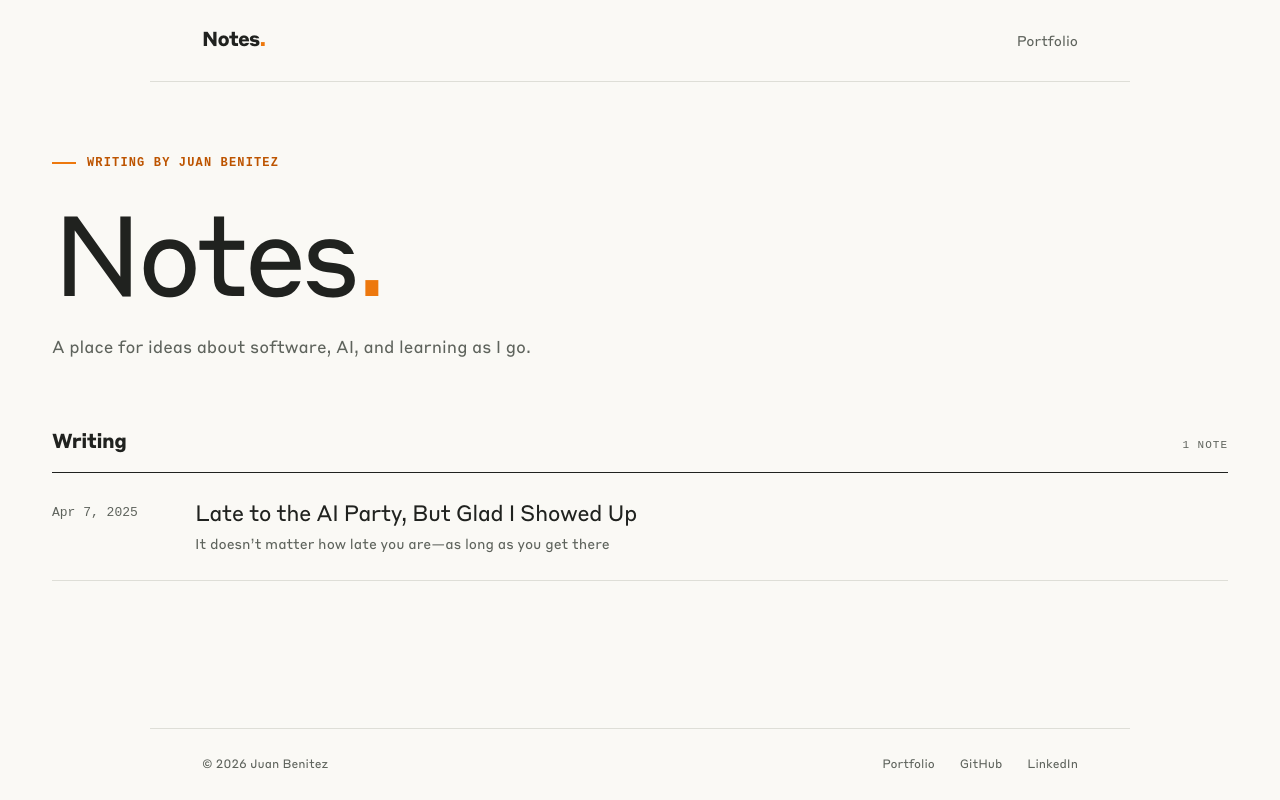
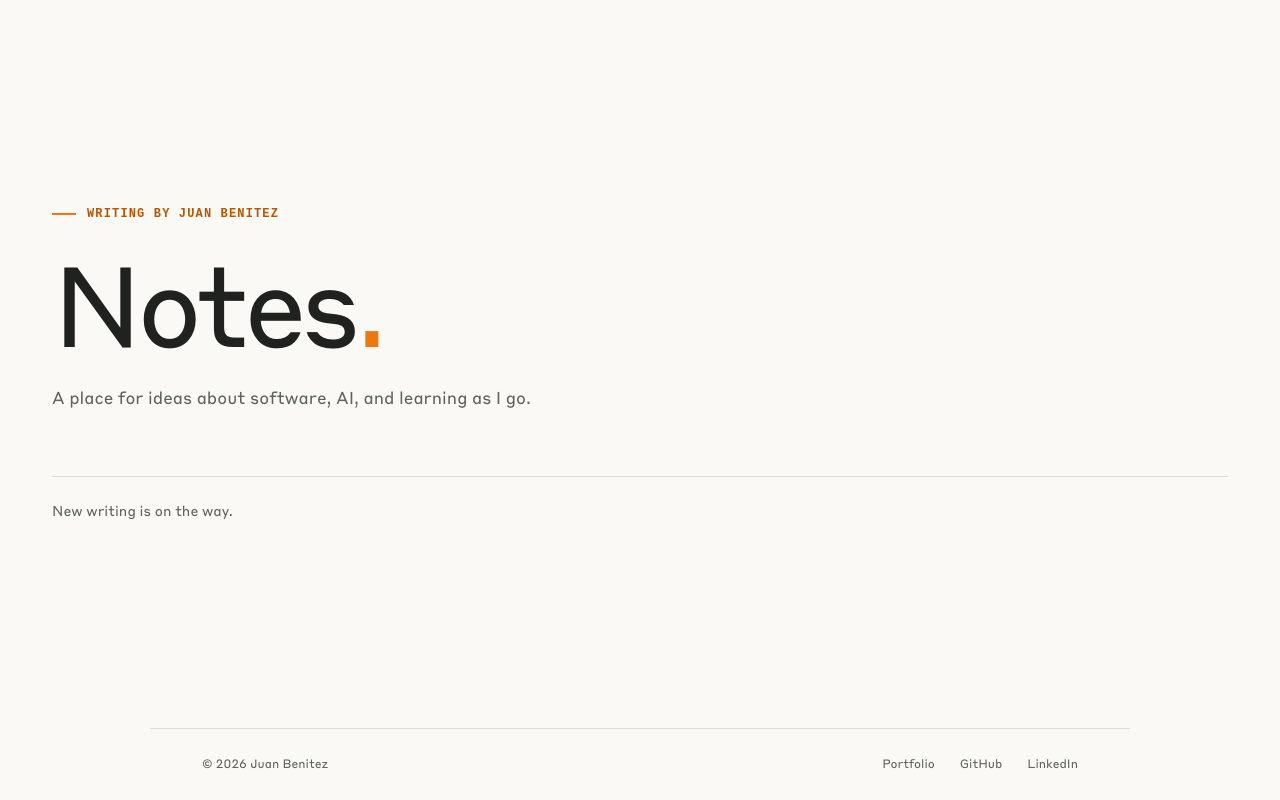
Before and after one commit to juanbeniteza/notes-website, an Astro site: page / in a window 1280 px wide. Built offline with nearby package versions, Linux system fonts and the light colour scheme; Astro itself is replaced by a stand-in of ours.

Commit message:
Simplify notes homepage and unpublish old article

```diff
--- a/src/content/notes/late-to-the-ai-party-but-glad-i-showed-up.md
+++ b/src/content/notes/late-to-the-ai-party-but-glad-i-showed-up.md
@@ -2,6 +2,7 @@
 title: Late to the AI Party, But Glad I Showed Up
 description: It doesn’t matter how late you are—as long as you get there
 pubDate: 2025-04-07T00:00:00Z
+draft: true
 ---
 
 I have to admit it: I arrived very late to the AI party. Aside from using ChatGPT to help me with diet plans, workout routines, or even travel itineraries, I hadn’t really found it that useful in my day-to-day work as a developer.
--- a/src/layouts/Layout.astro
+++ b/src/layouts/Layout.astro
@@ -20,10 +20,6 @@ const { title, description, image, noindex, canonicalURL, article = false } = As
   <body>
     <a class="skip-link" href="#main-content">Skip to content</a>
     <div class="page-frame">
-      <header class="site-header shell">
-        <a class="site-name" href="/">Notes<span>.</span></a>
-        <a class="portfolio-link" href="https://juanbenitez.dev">Portfolio</a>
-      </header>
       <main id="main-content" class="shell main-content"><slot /></main>
       <footer class="site-footer shell">
         <span>© {new Date().getFullYear()} Juan Benitez</span>
--- a/src/pages/index.astro
+++ b/src/pages/index.astro
@@ -8,15 +8,15 @@ const notes = (await getCollection('notes'))
 const formatDate = (date: Date) => date.toLocaleDateString('en-US', { year: 'numeric', month: 'short', day: 'numeric' });
 ---
 <Layout title="Notes | Juan Benitez" description="Notes from Juan Benitez on software, AI, and what he is learning along the way.">
-  <div class="notes-home">
+  <div class:list={['notes-home', notes.length === 0 && 'notes-home-empty']}>
     <section class="intro" aria-labelledby="page-title">
       <p class="eyebrow"><span class="eyebrow-mark" aria-hidden="true"></span> WRITING BY JUAN BENITEZ</p>
       <h1 id="page-title">Notes<span>.</span></h1>
       <p class="intro-copy">A place for ideas about software, AI, and learning as I go.</p>
     </section>
-    <section class="notes-list" aria-labelledby="recent-title">
+    {notes.length ? <section class="notes-list" aria-labelledby="recent-title">
       <div class="section-top"><h2 id="recent-title">Writing</h2><span>{notes.length} {notes.length === 1 ? 'NOTE' : 'NOTES'}</span></div>
-      {notes.length ? <ol>
+      <ol>
         {notes.map(note => <li>
           <a href={`/${note.slug}`} class="note-link">
             <time datetime={note.data.pubDate.toISOString()}>{formatDate(note.data.pubDate)}</time>
@@ -24,7 +24,7 @@ const formatDate = (date: Date) => date.toLocaleDateString('en-US', { year: 'num
             <span class="note-description">{note.data.description}</span>
           </a>
         </li>)}
-      </ol> : <p class="empty-state">More notes coming soon.</p>}
-    </section>
+      </ol>
+    </section> : <p class="empty-message">New writing is on the way.</p>}
   </div>
 </Layout>
--- a/src/styles/global.css
+++ b/src/styles/global.css
@@ -30,13 +30,10 @@ a:hover { color: var(--orange-deep); }
 a:focus-visible { outline: 2px solid var(--orange-deep); outline-offset: 4px; }
 ::selection { background: #ffca9c; color: var(--ink); }
 .shell { width: min(100%, 980px); margin-inline: auto; padding-inline: clamp(24px, 5vw, 52px); }
-.page-frame { min-height: 100svh; display: grid; grid-template-rows: auto 1fr auto; }
-.site-header { min-height: 82px; display: flex; justify-content: space-between; align-items: center; gap: 20px; border-bottom: 1px solid var(--line); }
-.site-name { font-size: 20px; font-weight: 700; letter-spacing: -.8px; }
-.site-name span { color: var(--orange); }
-.portfolio-link { font-size: 14px; color: var(--muted); }
-.main-content { width: 100%; }
+.page-frame { min-height: 100svh; display: grid; grid-template-rows: 1fr auto; }
+.main-content { width: 100%; align-self: center; }
 .notes-home { padding-top: clamp(54px, 9vh, 100px); padding-bottom: 75px; }
+.notes-home-empty { padding-top: 35px; padding-bottom: 35px; }
 .eyebrow { display: flex; align-items: center; gap: 11px; margin: 0 0 19px; color: var(--orange-deep); font: 700 12px/1.5 monospace; letter-spacing: 1.15px; }
 .eyebrow-mark { width: 24px; height: 2px; background: var(--orange); }
 .intro h1 { font-size: clamp(68px, 11vw, 112px); letter-spacing: -6px; line-height: 1.08; font-weight: 400; margin: 0 0 19px; }
@@ -53,7 +50,7 @@ a:focus-visible { outline: 2px solid var(--orange-deep); outline-offset: 4px; }
 .note-title { font-size: 22px; line-height: 1.4; letter-spacing: -.6px; }
 .note-description { grid-column: 2; color: var(--muted); font-size: 14px; margin-top: 5px; }
 .note-link:hover .note-title { color: var(--orange-deep); }
-.empty-state { color: var(--muted); padding-block: 25px; }
+.empty-message { border-top: 1px solid var(--line); margin: 64px 0 0; padding-top: 22px; color: var(--muted); font-size: 14px; }
 .note-page { max-width: 760px; padding-top: 48px; padding-bottom: 90px; }
 .all-notes-link { color: var(--orange-deep); font-size: 13px; font-weight: 700; }
 .article-header { padding-top: 44px; padding-bottom: 33px; border-bottom: 1px solid var(--line); }
@@ -81,11 +78,12 @@ a:focus-visible { outline: 2px solid var(--orange-deep); outline-offset: 4px; }
 .skip-link { position: absolute; top: -80px; left: 20px; z-index: 10; background: var(--ink); color: white; padding: 10px 16px; }
 .skip-link:focus { top: 10px; }
 @media (max-width: 680px) {
-  .site-header { min-height: 70px; }
   .notes-home { padding-top: 60px; padding-bottom: 60px; }
+  .notes-home-empty { padding-top: 25px; padding-bottom: 25px; }
   .intro h1 { font-size: 76px; }
   .intro-copy { font-size: 16px; }
   .notes-list { margin-top: 65px; }
+  .empty-message { margin-top: 45px; }
   .note-link { grid-template-columns: 1fr; gap: 4px; padding: 22px 0; }
   .note-link time { padding: 0; }
   .note-title { font-size: 20px; }
```
Also changed, not shown: README.md.
